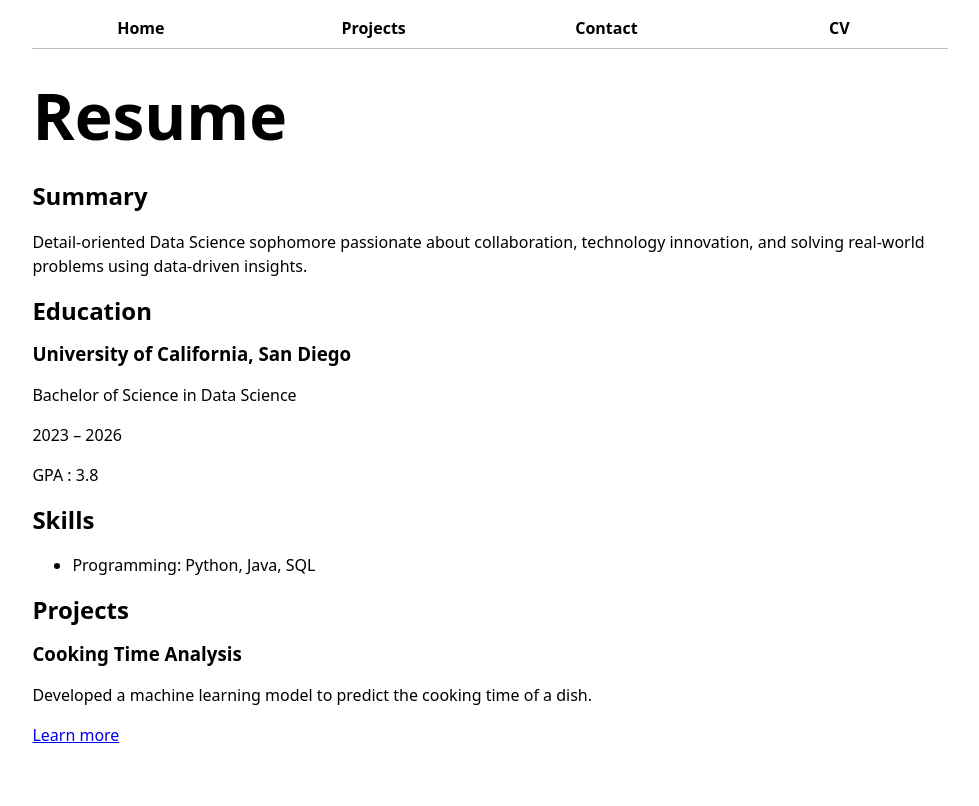
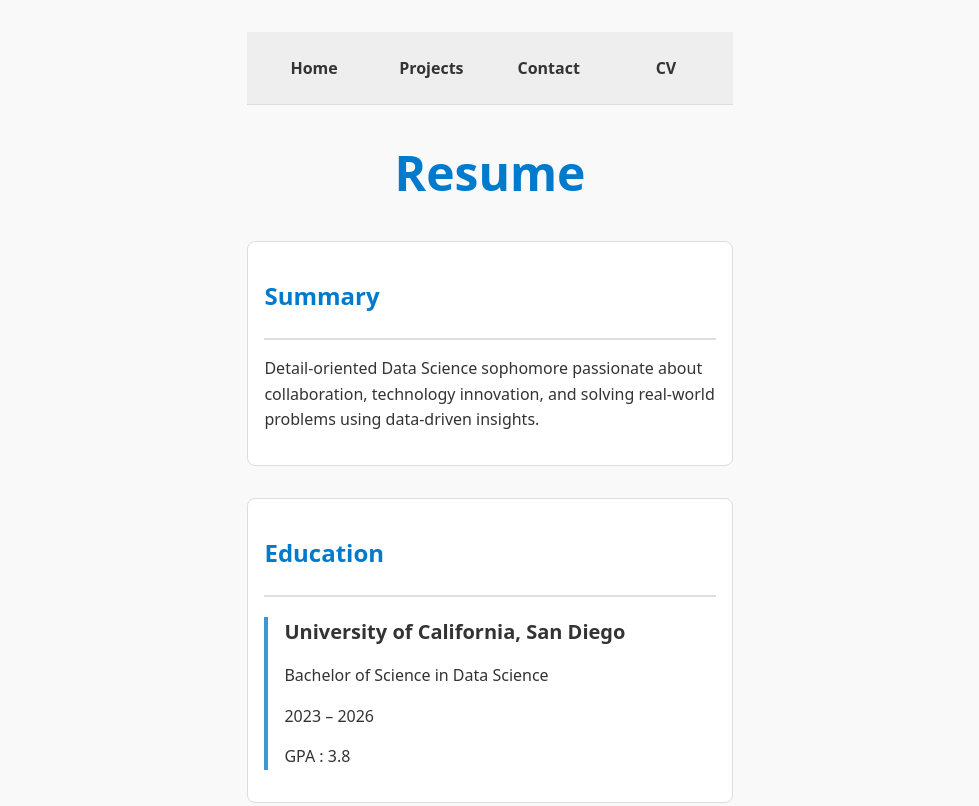
Before and after one commit to Whiteblank0/portfolio, a plain HTML site: page cv/index.html in a window 1280 px wide. Shown: the top 806 px of the page, without its empty margins (150-1129 px from the left). Drawn offline with Linux system fonts and the light colour scheme.

Commit message:
Update style.css

```diff
--- a/style.css
+++ b/style.css
@@ -1,5 +1,9 @@
 :root {
-  --color-accent: oklch(65% 30% 240);
+  --color-accent: oklch(65% 30% 240); /* Accent color: a shade of blue */
+  --color-bg: #f9f9f9; /* Background color */
+  --color-text: #333; /* Default text color */
+  --color-border: #ddd; /* Subtle border color */
+  --color-heading: #007acc; /* Heading color */
 }
 
 html {
@@ -7,121 +11,126 @@ html {
 }
 
 body {
-  /* Set line height to 1.5 times the font size
-     and use the OS’s UI font as the website font
-  */
-  margin: 30;
-  margin-inline: max(1em, (100% - 100ch) / 2);
-  font: 100%/1.5 system-ui;
-  padding: 30;
+  /* Typography and layout */
+  margin: 0;
+  padding: 2rem;
+  font: 100%/1.5 system-ui, sans-serif;
+  background-color: var(--color-bg);
+  color: var(--color-text);
+  margin-inline: max(1em, (100% - 60ch) / 2);
 }
 
-nav ul,
-nav li {
-  display: contents;
-}
-
+/* Navigation styling */
 nav {
   display: flex;
   gap: 1rem;
-
-  margin-bottom: 1rem;
-
-  border-bottom: 1px solid oklch(80% 3% 200);
+  background-color: #eee;
+  padding: 1rem;
+  margin-bottom: 2rem;
+  border-bottom: 1px solid var(--color-border);
 }
 
 nav a {
   flex: 1;
+  text-decoration: none;
   color: inherit;
-  text-decoration: none;
-
   text-align: center;
-
   font-weight: 600;
-
   padding: 0.5em;
 }
 
 nav a:hover {
-  border-bottom: 0.4em solid var(--color-accent);
-  padding-bottom: 0.1em;
-}
-ß
-nav a.current {
-  color: #007acc;
-  font-weight: 700;
-  border-bottom: 0.4em solid oklch(80% 3% 200);
+  border-bottom: 0.2em solid var(--color-accent);
   padding-bottom: 0.1em;
 }
 
-form input,
-form textarea,
-form button {
-  font: inherit;
-  box-sizing: border-box;
+nav a.current {
+  color: var(--color-heading);
+  font-weight: 700;
+  border-bottom: 0.3em solid var(--color-heading);
+  padding-bottom: 0.1em;
 }
 
-form {
-  display: grid;
-  grid-template-columns: auto 1fr;
-  gap: 1em;
+/* Heading styles */
+h1 {
+  font-size: 3rem;
+  text-align: center;
+  color: var(--color-heading);
+  margin-bottom: 2rem;
 }
 
-form label {
-  grid-column: 1;
-  display: grid;
-  grid-template-columns: subgrid;
-  margin-block: 0.5em;
+h2 {
+  font-size: 1.5rem;
+  color: var(--color-heading);
+  margin-bottom: 1rem;
 }
 
-form input,
-form textarea {
-  grid-column: 2;
-  width: 100%;
+h3 {
+  font-size: 1.25rem;
+  color: var(--color-text);
+  margin-bottom: 0.5rem;
 }
 
-form button {
-  grid-column: 1 / -1;
-  width: 100%;
-  padding: 0.5em 1em;
+/* Section styling */
+section {
+  margin-bottom: 2rem;
+  padding: 1rem;
+  border: 1px solid var(--color-border);
+  border-radius: 0.5rem;
+  background-color: #fff;
 }
 
-h1, h2, h3, h4, h5, h6 {
-  line-height: 1.1;
-  text-wrap: balance;
+section header {
+  margin-bottom: 1rem;
+  border-bottom: 2px solid var(--color-border);
+  padding-bottom: 0.5rem;
 }
 
-h1 {
-  font-size: 400%;
-  margin-block: 0.5em;
+section p {
+  margin-bottom: 1rem;
+  line-height: 1.6;
 }
 
-.projects {
-  display: grid;
-  grid-template-columns: repeat(auto-fill, minmax(15em, 1fr));
-  gap: 1em;
+/* Education section */
+#education article {
+  margin-bottom: 1rem;
+  padding-left: 1rem;
+  border-left: 4px solid var(--color-accent);
 }
 
-.projects article {
-  display: grid;
-  grid-template-rows: subgrid;
-  grid-row: span 3;
-  padding: 0.5em;
-  border: 1px solid #ccc;
-  border-radius: 0.25em;
+#education h3 {
+  font-weight: bold;
 }
 
-.projects article h2 {
-  margin: 0;
+/* Skills list */
+#skills ul {
+  list-style: none;
+  padding: 0;
 }
 
-.projects article img {
-  max-width: 100%;
-  height: auto;
-  display: block;
-  margin-block: 0.5em;
+#skills li {
+  background-color: var(--color-accent);
+  color: white;
+  padding: 0.5em 1em;
+  margin-bottom: 0.5rem;
+  border-radius: 0.5rem;
+  display: inline-block;
 }
 
-.projects article p {
-  margin-block: 0.5em;
+/* Projects section */
+#projects article {
+  margin-bottom: 1rem;
+  padding: 1rem;
+  border: 1px solid var(--color-border);
+  border-radius: 0.5rem;
+  background-color: #fff;
 }
+
+#projects article a {
+  color: var(--color-accent);
+  text-decoration: none;
+}
+
+#projects article a:hover {
+  text-decoration: underline;
+}
```
